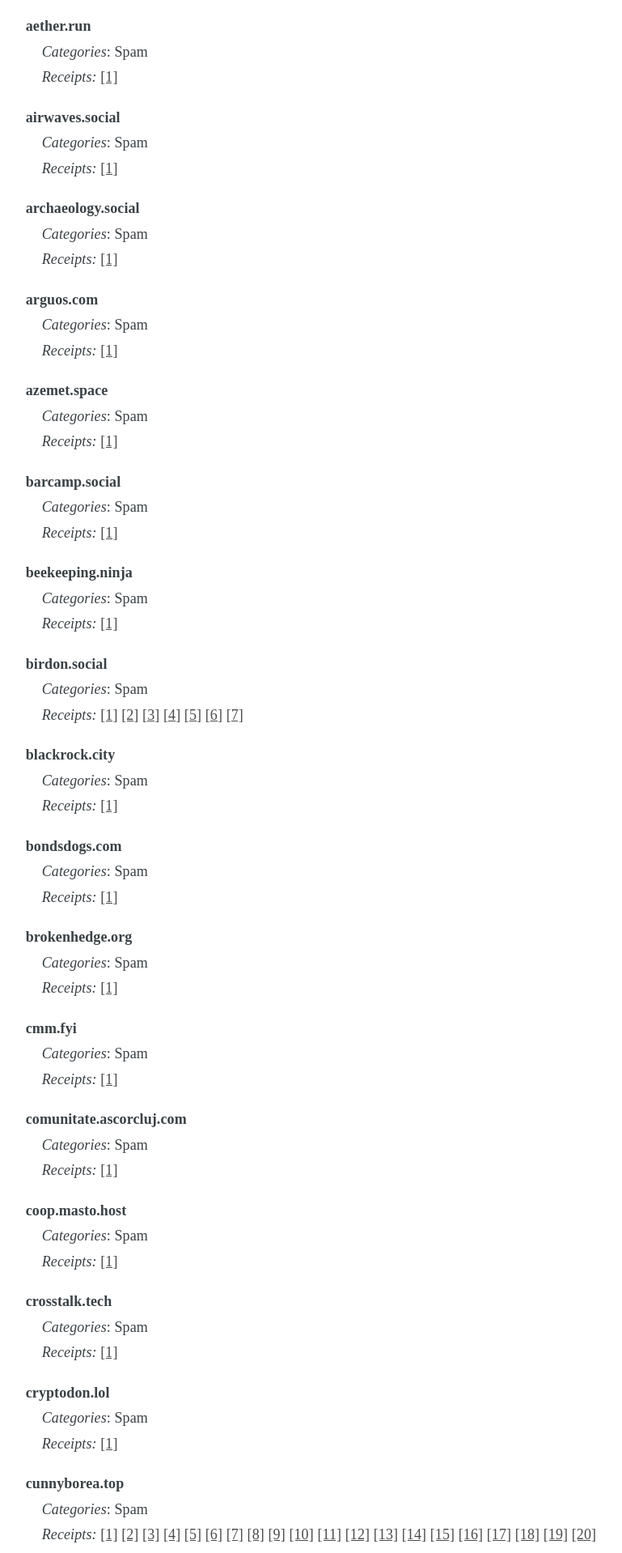
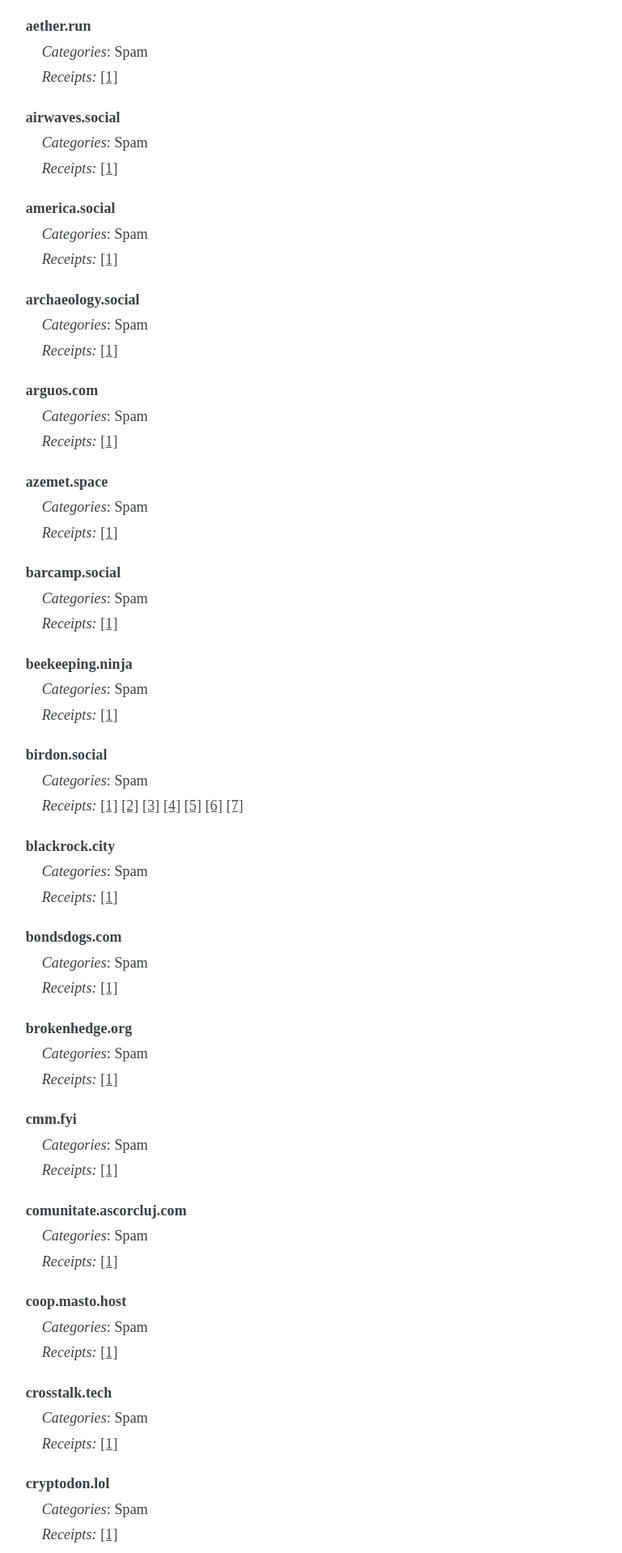
Before and after one commit to chaossocial/meta, a Jekyll site: the page built from federation.md, in a window 1280 px wide. Shown: the part 1311-3229 px from the top of the page at 81% size, without its empty margins (398-1167 px from the left). Built offline with Jekyll 4.4.1, drawn with Linux system fonts in a browser that asks for light colours; some of the changed text lies outside the part shown.

Commit message:
Limit america.social

```diff
--- a/_data/limited_instances.json
+++ b/_data/limited_instances.json
@@ -48,6 +48,17 @@
     ],
     "receipts": [
       "https://airwaves.social/@cmteo8jn9l"
+    ],
+    "comment_en": "",
+    "comment_de": ""
+  },
+  {
+    "instance": "america.social",
+    "tags": [
+      "SPAM"
+    ],
+    "receipts": [
+      "https://america.social/@3ah7fodrw5"
     ],
     "comment_en": "",
     "comment_de": ""
```
